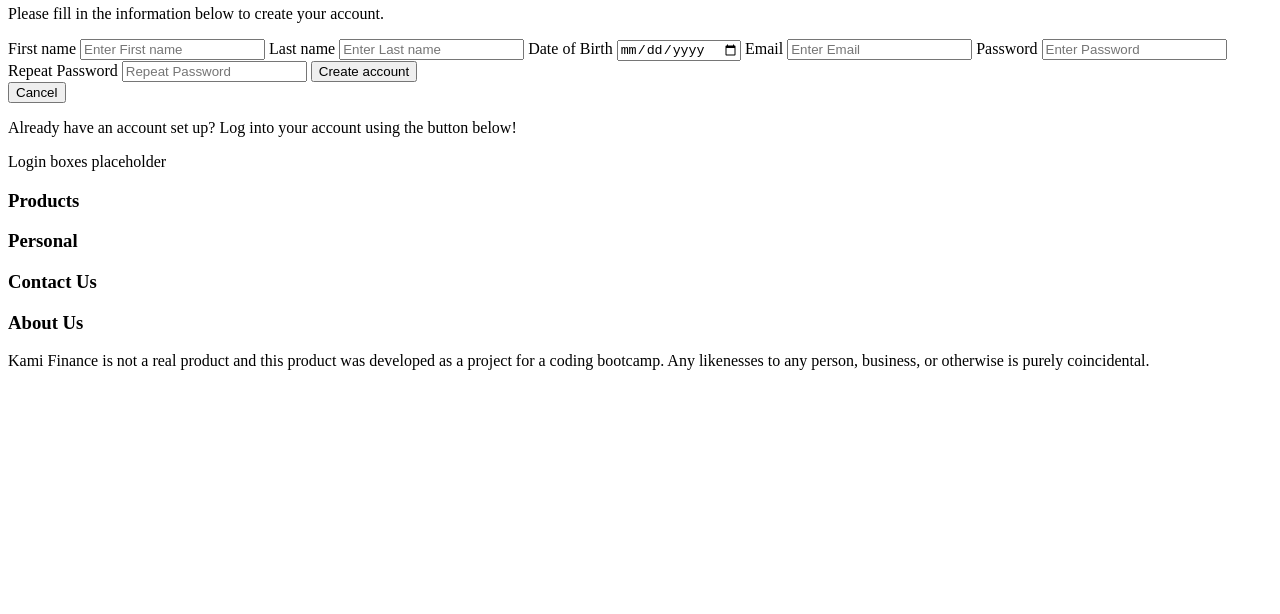
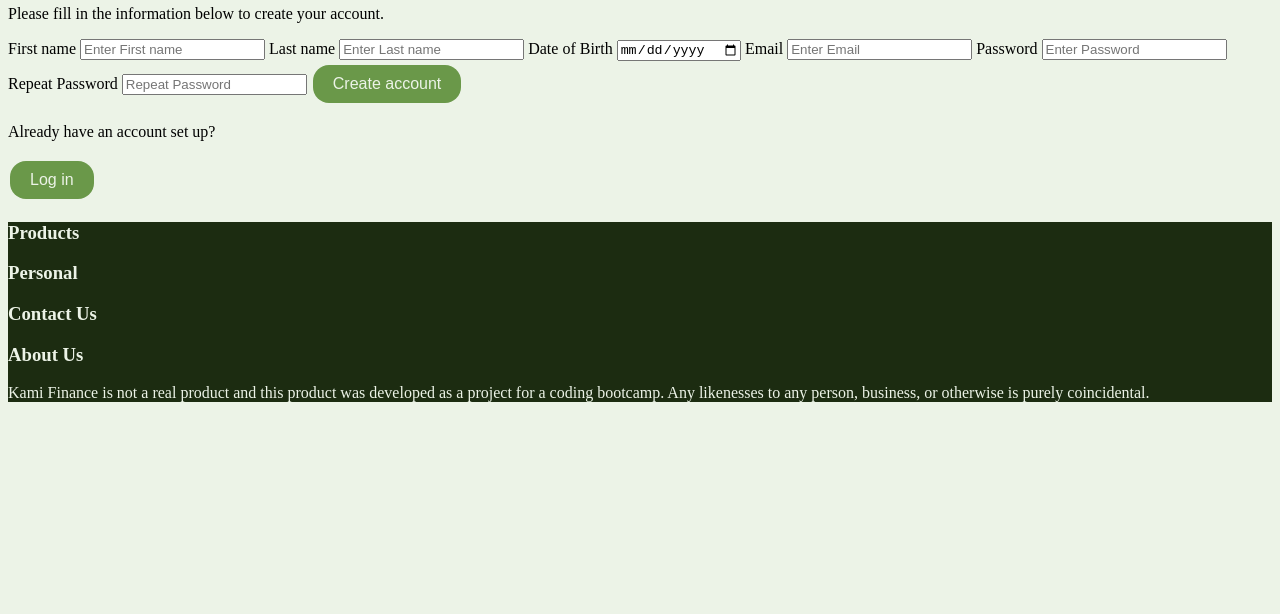
Before and after one commit to mailo1008/ProjectKAMI, a plain HTML site: page projectMain/HTML-CSS/createAccountPage.html in a window 1280 px wide. Shown: the part 186-800 px from the top of the page. Drawn offline with Linux system fonts and the light colour scheme.

Commit message:
Linked style sheet to each page, added Button style to mainCSS

```diff
--- a/projectMain/HTML-CSS/contact.html
+++ b/projectMain/HTML-CSS/contact.html
@@ -3,7 +3,7 @@
     <!--Should link to CSS sheet as well as any external JS code-->
     <head>
         <!--LINK STYLE SHEET HERE-->
-        <link rel="" href="">
+        <link rel="stylesheet" href="mainCSS.css">
         <!--LINK JAVASCRIPT HERE-->
         <link rel="" href="">
         <title>KAMI Finance</title>
--- a/projectMain/HTML-CSS/createAccountPage.html
+++ b/projectMain/HTML-CSS/createAccountPage.html
@@ -5,7 +5,7 @@
 
 <head>
     <!--LINK STYLE SHEET HERE-->
-    <link rel="" href="">
+    <link rel="stylesheet" href="mainCSS.css">
     <!--LINK JAVASCRIPT HERE-->
     <link rel="" href="">
     <title>KAMI Finance</title>
@@ -23,9 +23,9 @@
             </div>
         </div>
         <!--Nav bar, will look more pretty with CSS-->
-        <nav>
+        <nav id="nav">
             <a href="products.html">Products</a> |
-            <a href="">Contact</a> |
+            <a href="contact.html">Contact</a> |
             <a href="about.html">About Us</a>
         </nav>
     </header>
@@ -57,21 +57,18 @@
                 <label for="psw-repeat">Repeat Password</label>
                 <input type="password" placeholder="Repeat Password" name="psw-repeat" required>
 
-                <input type="button" class="submit" value="Create account" name="submit" onclick="validate()" />
+                <button onclick="validate()">Create account</button>
             </form>
 
-            <a href="login.html">
-                <button>Cancel</button>
-            </a>
-
             <div>
-                <p>Already have an account set up? Log into your account using the button below!</p>
-                Login boxes placeholder
-                <!--This will come later in production, can create dummy infor for now if preferred-->
+                <p>Already have an account set up?</p>
+                <a href="login.html">
+                    <button>Log in</button>
+                </a>
 
             </div>
         </div>
-        <footer>
+        <footer id="footer">
             <h3>Products</h3>
             <h3>Personal</h3>
             <h3>Contact Us</h3>
--- a/projectMain/HTML-CSS/mainCSS.css
+++ b/projectMain/HTML-CSS/mainCSS.css
@@ -35,3 +35,24 @@ body{
     color: var(--main-very-light);
     background-color: var(--main-very-dark)
 }
+
+/********************************
+Log in
+********************************/
+
+button {
+    background-color: var(--main-medium);
+    border: none;
+    color: var(--main-very-light);
+    padding: 10px 20px;
+    text-align: center;
+    text-decoration: none;
+    display: inline-block;
+    margin: 4px 2px;
+    cursor: pointer;
+    border-radius: 16px;
+    font-size: 16px;
+  }
+
+
+button:hover {background-color: var(--main-dark);}
```
Also changed, not shown: projectMain/HTML-CSS/about.html (+3 -1 lines), projectMain/HTML-CSS/forgotPassword.html (+8 -7 lines), projectMain/HTML-CSS/forgotPasswordLinkSent.html (+8 -6 lines), projectMain/HTML-CSS/index.html (+4 -2 lines), projectMain/HTML-CSS/login.html (+10 -7 lines), projectMain/HTML-CSS/products.html (+1 -1 lines), projectMain/HTML-CSS/thankYouFeedback.html (+1 -1 lines).
